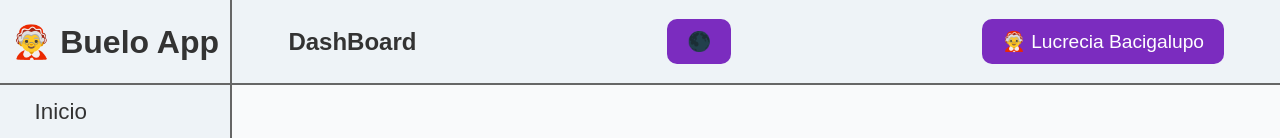
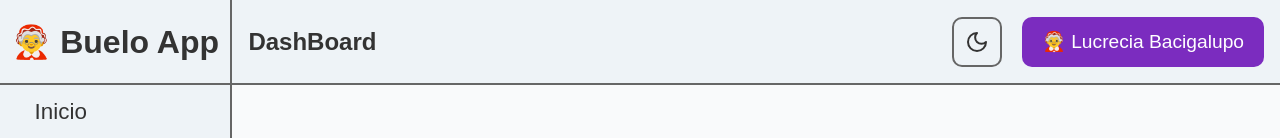
Before and after one commit to LautyDeveloper/buelo-app, a React (Vite) app: page / in a window 1280 px wide. Shown: the top 138 px of the page. Built offline with nearby package versions, Linux system fonts and the light colour scheme.

Commit message:
Mejoramos TopBar

```diff
--- a/src/components/TopBar/TopBar.jsx
+++ b/src/components/TopBar/TopBar.jsx
@@ -1,7 +1,7 @@
 import { useState } from "react";
 import ElderlyPersonsList from "./components/Elderly-Person-List/ElderlyPersonsList";
 import "./top-bar.css";
-import { PanelRightClose } from "lucide-react";
+import { Moon, PanelRightClose, Sun, Menu } from "lucide-react";
 
 const fakePersons = [
   { name: "Santiago Aquino" },
@@ -20,15 +20,19 @@ export default function TopBar({ page, theme, setTheme, toggleSidebar }) {
     <div className="topbar-container">
       <div className="topbar-content">
         <h1>
-          <button className="hamburger-btn" onClick={toggleSidebar}>
-            ☰
-          </button>
+          <i className="hamburger-btn" onClick={toggleSidebar}>
+            <Menu />
+          </i>
           {page}
         </h1>
-        <button onClick={toggleTheme}>{theme === "light" ? "🌑" : "☀️"}</button>
-        <button onClick={() => setShowList((prev) => !prev)}>
-          {window.innerWidth < 768 ? "🤶" : "🤶 Lucrecia Bacigalupo"}
-        </button>
+        <div className="buttons-container">
+          <button onClick={toggleTheme} className="theme-toggle-btn">
+            {theme === "light" ? <Moon /> : <Sun />}
+          </button>
+          <button onClick={() => setShowList((prev) => !prev)}>
+            {window.innerWidth < 768 ? "🤶" : "🤶 Lucrecia Bacigalupo"}
+          </button>
+        </div>
       </div>
 
       {showList && <ElderlyPersonsList persons={fakePersons} />}
--- a/src/components/TopBar/top-bar.css
+++ b/src/components/TopBar/top-bar.css
@@ -18,7 +18,6 @@
   align-items: center;
   width: 100%;
   min-height: 100%;
-  padding: 0 40px;
 }
 
 .topbar-container .topbar-content h1 {
@@ -43,6 +42,23 @@
   place-items: center;
   cursor: pointer;
 }
+.topbar-container .topbar-content .buttons-container{
+  display: flex;
+  gap: 20px;
+}
+.topbar-container .topbar-content .theme-toggle-btn{
+  background-color: transparent;
+  border: 2px solid var(--secondaryFontColor);
+  color: var(--primaryFontColor);
+  padding: 0;
+  height: 60px;
+  width: 60px;
+
+}
+.topbar-container .topbar-content .theme-toggle-btn:hover{
+  background-color: var(--CTAHeaderHovered);
+}
+
 .user-selector {
   position: relative;
   display: inline-block;
@@ -67,9 +83,15 @@
   .topbar-container .topbar-content button {
     width: auto;
     padding: 0 20px;
-    height: 45px;
+    height: 50px;
     font-size: 1.2rem;
     font-weight: 500;
     color: white;
   }
+
+.topbar-container .topbar-content .theme-toggle-btn{
+  height: 50px;
+  width: 50px;
+
 }
+}
--- a/src/styles/themes.css
+++ b/src/styles/themes.css
@@ -1,6 +1,7 @@
 :root {
   --baseBackgroundColor: #f9fafb;
   --sectionsBackgroundColor: #eef3f7;
+  --CTAHeaderHovered:#d8d8d8;
   --primaryFontColor: #333333;
   --secondaryFontColor: #666666;
   --badgeFontColor: #f5f5f5;
@@ -24,6 +25,7 @@
 [data-theme="dark"] {
   --baseBackgroundColor: #1e1e1e;
   --sectionsBackgroundColor: #2c2c2c;
+  --CTAHeaderHovered:#292828;
   --badgeFontColor: #333333;
   --primaryFontColor: #f5f5f5;
   --secondaryFontColor: #b5b5b5;
```
